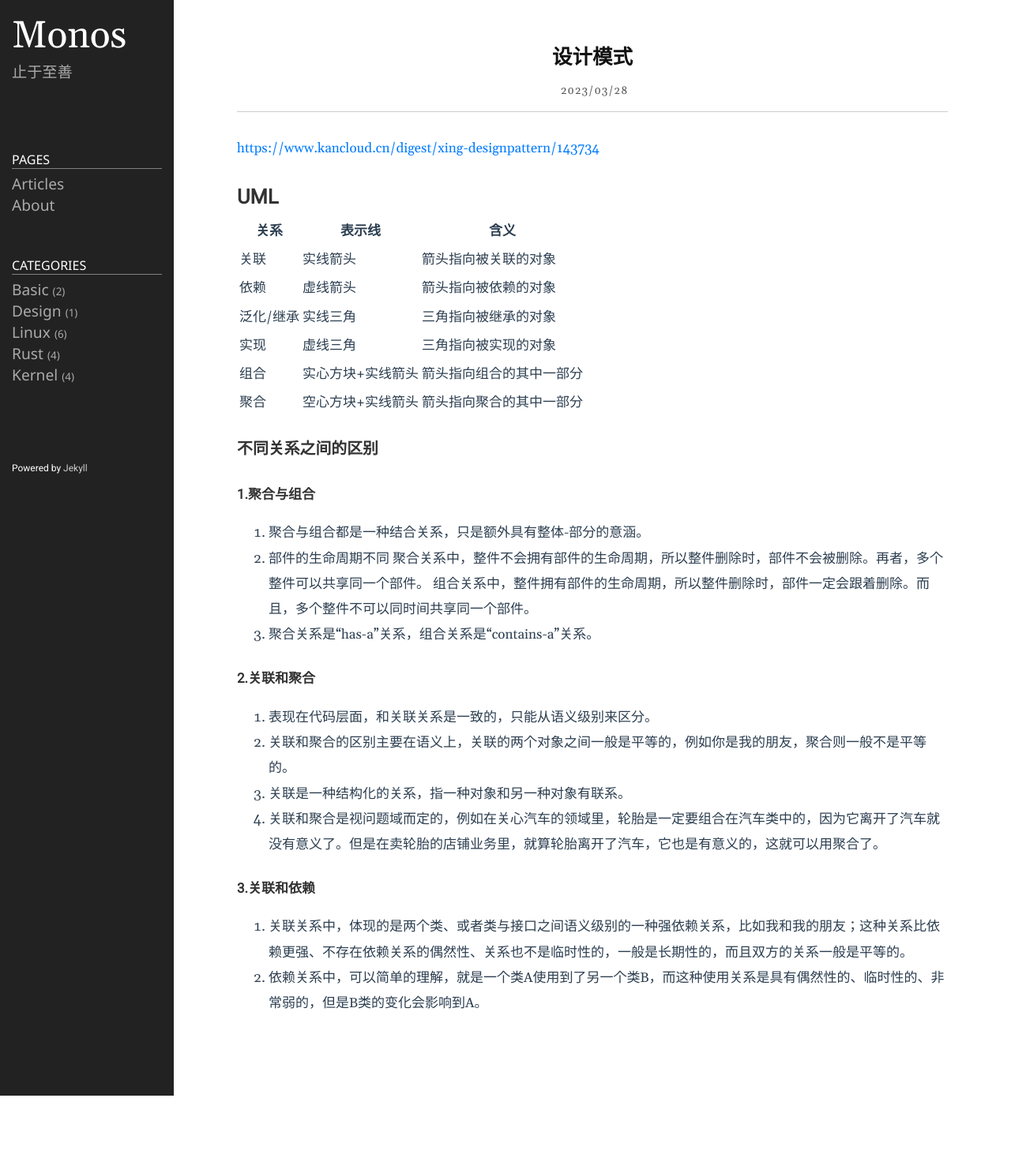
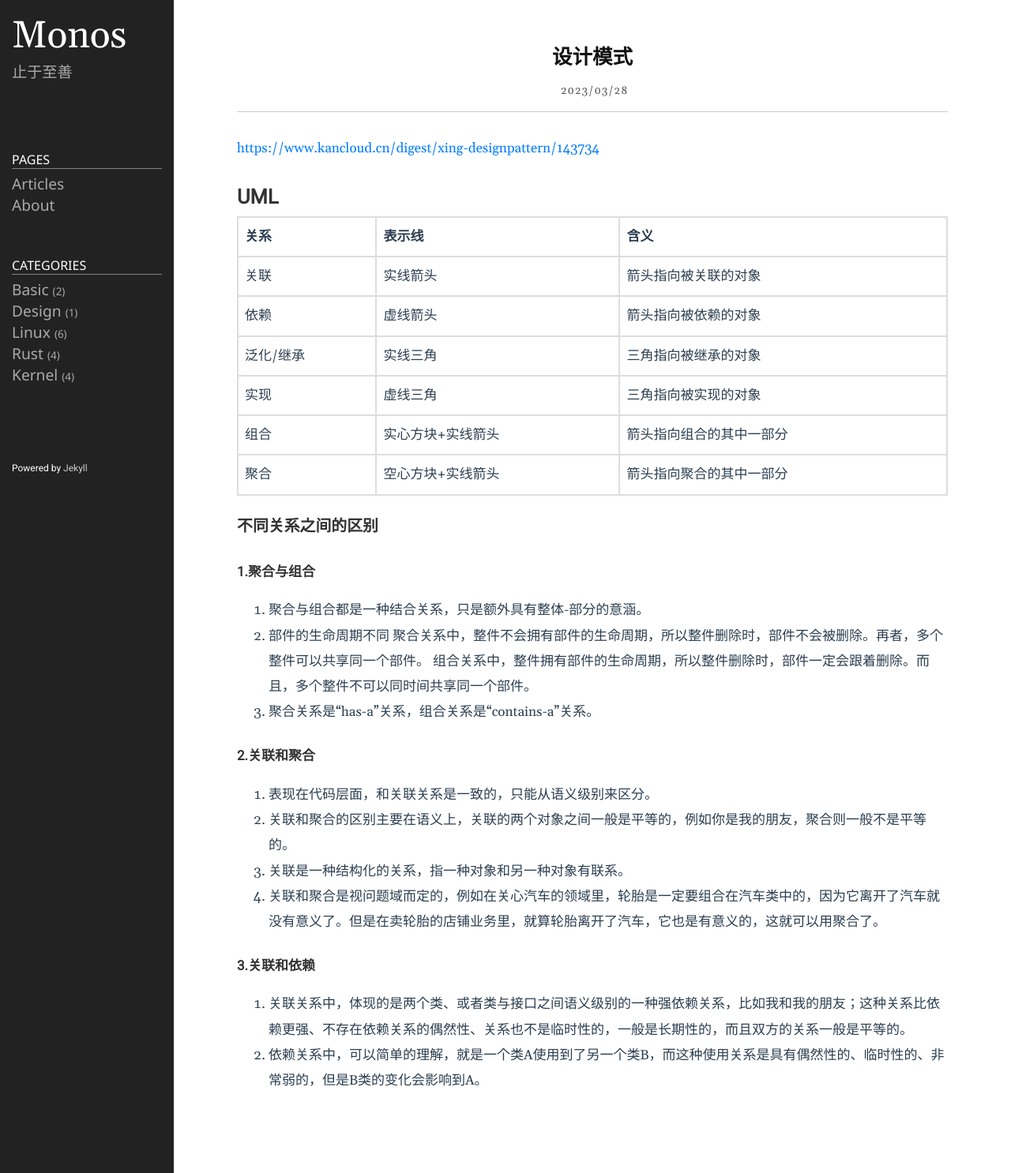
Before and after one commit to lclgo/lclgo.github.io, a Jekyll site: the page built from _posts/design/2023-03-28-design.md, in a window 1280 px wide. Shown: the whole page at 79% size. Built offline with Jekyll 4.4.1, drawn with Linux system fonts in a browser that asks for light colours; before the commit the page ends 1388 px from its top, so only the background shows below that.

Commit message:
try to add border for our table

```diff
--- a/public/css/style.css
+++ b/public/css/style.css
@@ -261,6 +261,17 @@
 	text-align: left;
 }
 
+table {
+	border-collapse: collapse;
+	width: 100%;
+}
+
+th, td {
+	padding: 8px;
+	text-align: left;
+	border: 2px solid #ddd;
+}
+
 .post-title {
 	font-size: 1.5em;
 	color: #111;
```
Also changed, not shown: _posts/kernel/2023-12-12-irq-spin-lock.md (+1 -1 lines).
